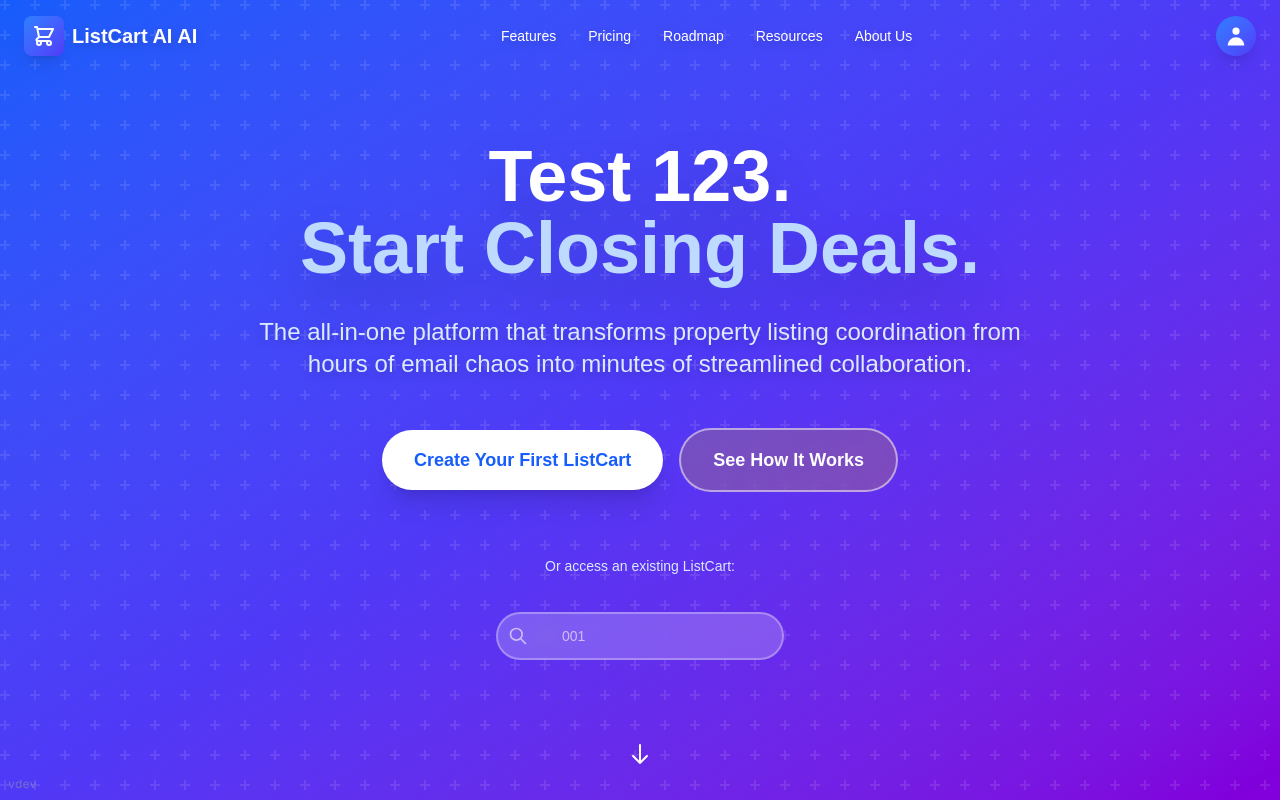
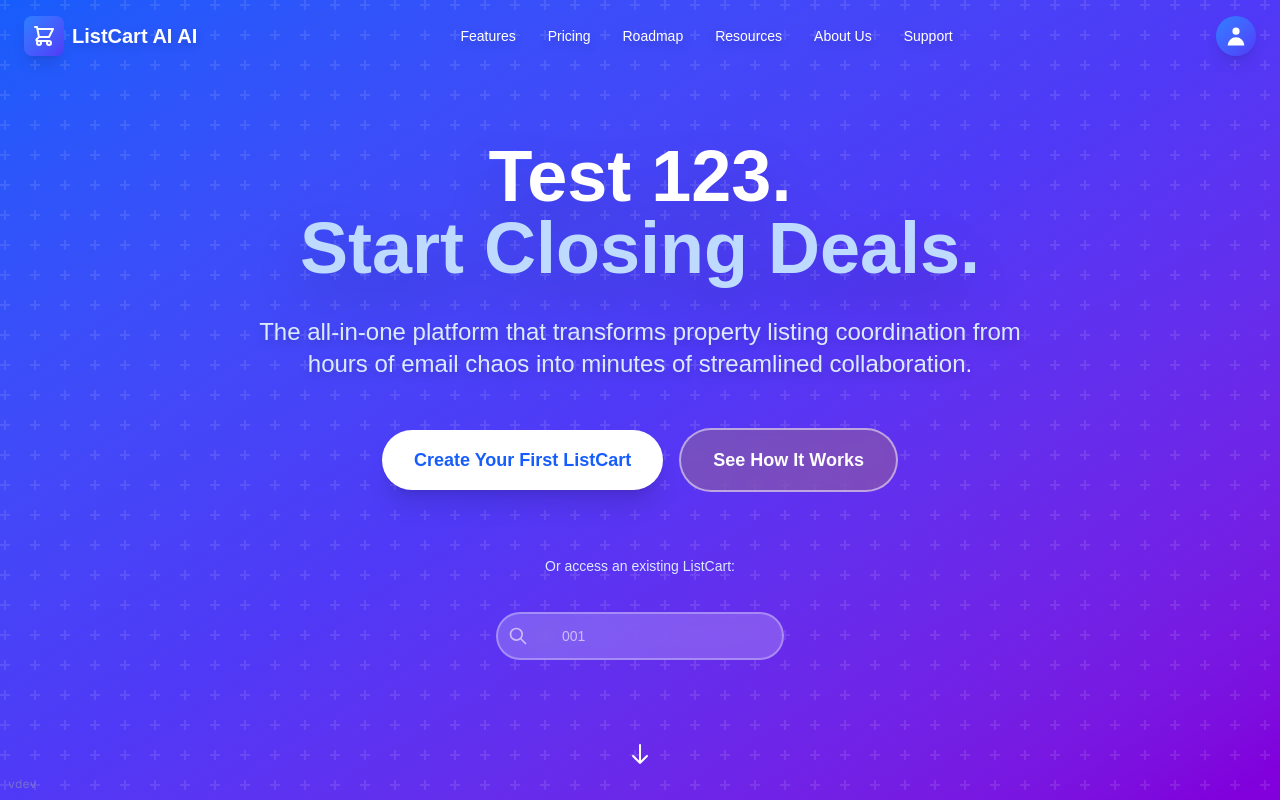
Before and after one commit to anthonyo1978/listcart-prod, a Next.js app: page / in a window 1280 px wide. Shown: the top 800 px of the page. Built offline with nearby package versions, Linux system fonts and the light colour scheme.

Commit message:
Fix: Add Support link with valid JSX className template literal
Replaces broken string concatenation with proper template literal.
EC2 Truth Gate reported: Expression expected at line 114.

Build verified locally.

```diff
--- a/components/Navbar.tsx
+++ b/components/Navbar.tsx
@@ -113,6 +113,16 @@ export function Navbar() {
             >
               About Us
             </button>
+            <Link
+              href="/support"
+              className={`text-sm font-medium transition-colors hover:text-blue-500 ${
+                isScrolled
+                  ? 'text-gray-700 dark:text-gray-300'
+                  : 'text-white drop-shadow-lg'
+              }`}
+            >
+              Support
+            </Link>
           </div>
 
           {/* User Menu - Right */}
```
